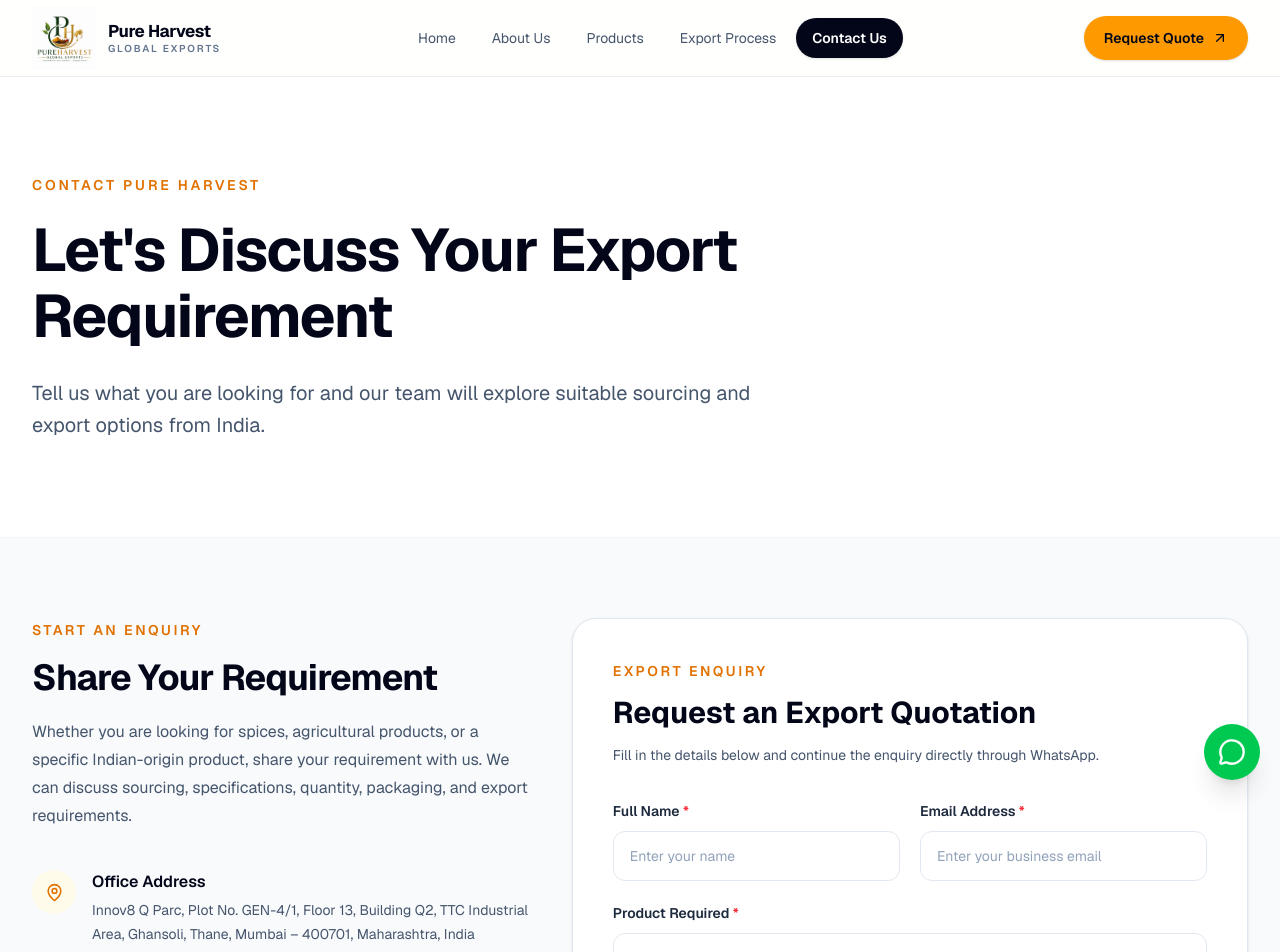
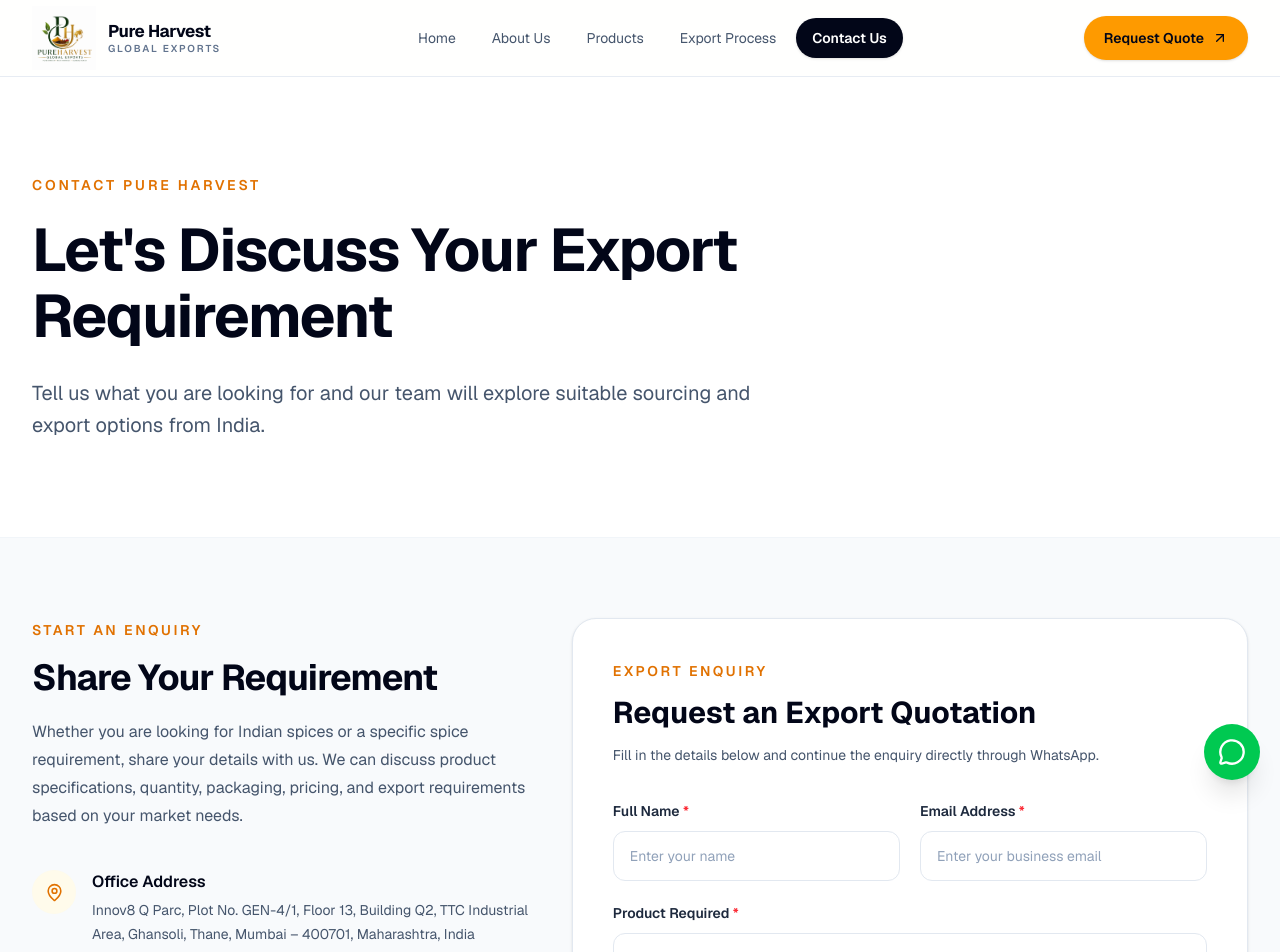
Before and after one commit to SaritaGp100/PureHarvest-Global-Export, a Next.js app: page /contact in a window 1280 px wide. Shown: the top 952 px of the page. Built offline with nearby package versions, Linux system fonts and the light colour scheme.

Commit message:
Update website content

```diff
--- a/app/contact/page.tsx
+++ b/app/contact/page.tsx
@@ -124,10 +124,9 @@ ${form.name}
               </h2>
 
               <p className="mt-5 text-base leading-7 text-slate-600">
-                Whether you are looking for spices, agricultural products, or
-                a specific Indian-origin product, share your requirement with
-                us. We can discuss sourcing, specifications, quantity,
-                packaging, and export requirements.
+                Whether you are looking for Indian spices or a specific spice requirement, share your details with us.
+                We can discuss product specifications, quantity, packaging, pricing,
+                and export requirements based on your market needs.
               </p>
 
               {/* CONTACT DETAILS */}
```
